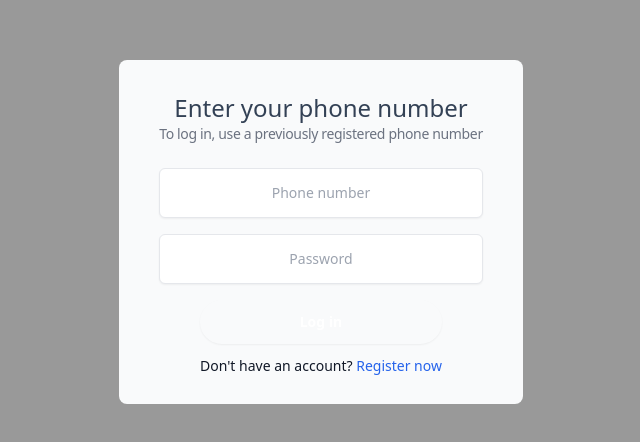
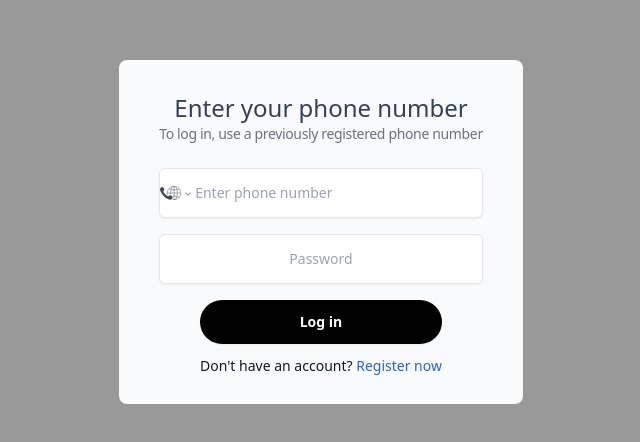
Before and after one commit to metalpipemomo/lending-poc, a Next.js app in the folder apps/web/: page /login in a window 1280 px wide. Shown: the part 168-610 px from the top of the page, without its empty margins (319-959 px from the left). Built offline with nearby package versions, Linux system fonts and the light colour scheme.

Commit message:
add country code input and api call

```diff
--- a/apps/web/app/login/page.tsx
+++ b/apps/web/app/login/page.tsx
@@ -1,10 +1,11 @@
 "use client";
 import React, { useState } from "react";
 import ClientOnly from "../components/ClientOnly"
+import Link from "next/link";
 import { FieldValues, SubmitHandler, useForm } from "react-hook-form";
-import Link from "next/link";
-
-
+import PhoneInput, { parsePhoneNumber } from 'react-phone-number-input'
+import 'react-phone-number-input/style.css'
+import Axios from "../../lib/AxiosBase";
 
 export default function LoginPage() {
   const formDefaultState = {
@@ -21,8 +22,27 @@ export default function LoginPage() {
     getValues,
   } = useForm<FieldValues>({ defaultValues: formDefaultState, mode: "onBlur" });
   const [errorMsg, SetErrorMsg] = useState<any>(null);
+  const [value, setValue] = useState<any>()
+  const api = Axios()
   const onSubmit: SubmitHandler<FieldValues> = async (data) => {
-  }
+    const { phoneNumber, country, password } = getValues();
+    api?.post("/auth/login-phone", {
+      countryCode: parsePhoneNumber(phoneNumber)?.country,
+      phoneNumber: phoneNumber,
+      password: password
+    })
+    .then((e) => {
+      console.log(e)
+
+    })
+    .catch((e) => {
+      console.log(e)
+    })
+
+    // console.log('Phone Number:', parsePhoneNumber(phoneNumber)?.nationalNumber);
+    // console.log('Country Code:', parsePhoneNumber(phoneNumber)?.country);
+    // console.log('Password:', password);
+  };
   return (
     <ClientOnly>
       <div className="relative overflow-hidden ">
@@ -44,21 +64,22 @@ export default function LoginPage() {
               <form className="space-y-3" onSubmit={handleSubmit(onSubmit)}>
                 <div>
                   <div className="mt-3">
-                    <input
-                      {...register("phoneNumber", {
-                        required: "Phone number is required",
+                    <PhoneInput
+                      {...register('phoneNumber', {
+                        required: 'Phone number is required',
                         minLength: {
-                          value: 10,
-                          message: "Phone number must be 10 digits",
+                          value: 15,
+                          message: 'Phone number must be 10 digits',
                         },
                         maxLength: {
-                          value: 10,
-                          message: "Phone number must be 10 digits",
+                          value: 15,
+                          message: 'Phone number must be 10 digits',
                         },
                       })}
-                      type="tel"
-                      placeholder="Phone number"
-                      className="block w-full rounded-md border py-3 text-center bg-white text-gray-900 shadow-sm placeholder:text-gray-400 sm:text-sm sm:leading-6"
+                      placeholder="Enter phone number"
+                      value={value}
+                      onChange={setValue}
+                      className="block w-full rounded-md border py-3 text-center bg-white text-gray-900 shadow-sm placeholder:text-gray-400 sm:text-sm sm:leading-6 focus:outline-none focus:ring-transparent focus:border-transparent"
                     />
                     {errors.phoneNumber && (
                       <p className="text-red-500 text-sm">{`${errors.phoneNumber.message}`}</p>
@@ -77,7 +98,7 @@ export default function LoginPage() {
                       })}
                       type="password"
                       placeholder="Password"
-                      className="block w-full rounded-md border py-3 text-center bg-white text-gray-900 shadow-sm placeholder:text-gray-400 sm:text-sm sm:leading-6"
+                      className="block w-full rounded-md border py-3 text-center bg-white text-gray-900 shadow-sm placeholder:text-gray-400 sm:text-sm sm:leading-6 focus:outline-none focus:ring-transparent focus:border-transparent"
                     />
                     {errors.password && (
                       <p className="text-red-500 text-sm">{`${errors.password.message}`}</p>
@@ -91,7 +112,7 @@ export default function LoginPage() {
                     disabled={isSubmitting}
                     className={`w-9/12 py-3 text-sm font-semibold rounded-full shadow-sm ${errors.phoneNumber
                       ? "bg-gray-200 text-gray-400"
-                      : "bg-imprint-blue text-white hover:opacity-95 focus:outline-none focus:ring-2"
+                      : "bg-black text-white hover:opacity-95 focus:outline-none focus:ring-2"
                       } `}
                   >
                     Log in
--- a/apps/web/package.json
+++ b/apps/web/package.json
@@ -15,7 +15,8 @@
     "next": "^14.1.1",
     "react": "^18.2.0",
     "react-dom": "^18.2.0",
-    "react-hook-form": "^7.51.4"
+    "react-hook-form": "^7.51.4",
+    "react-phone-number-input": "^3.4.1"
   },
   "devDependencies": {
     "@next/eslint-plugin-next": "^14.1.1",
```
